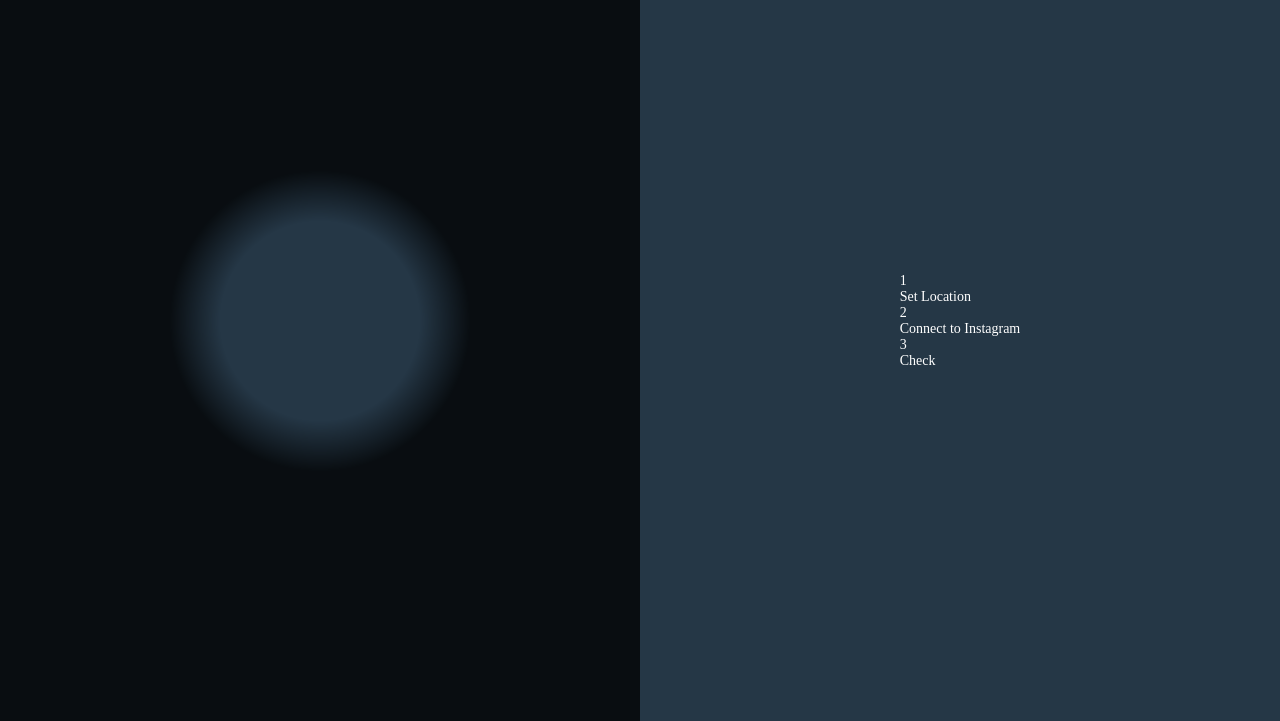
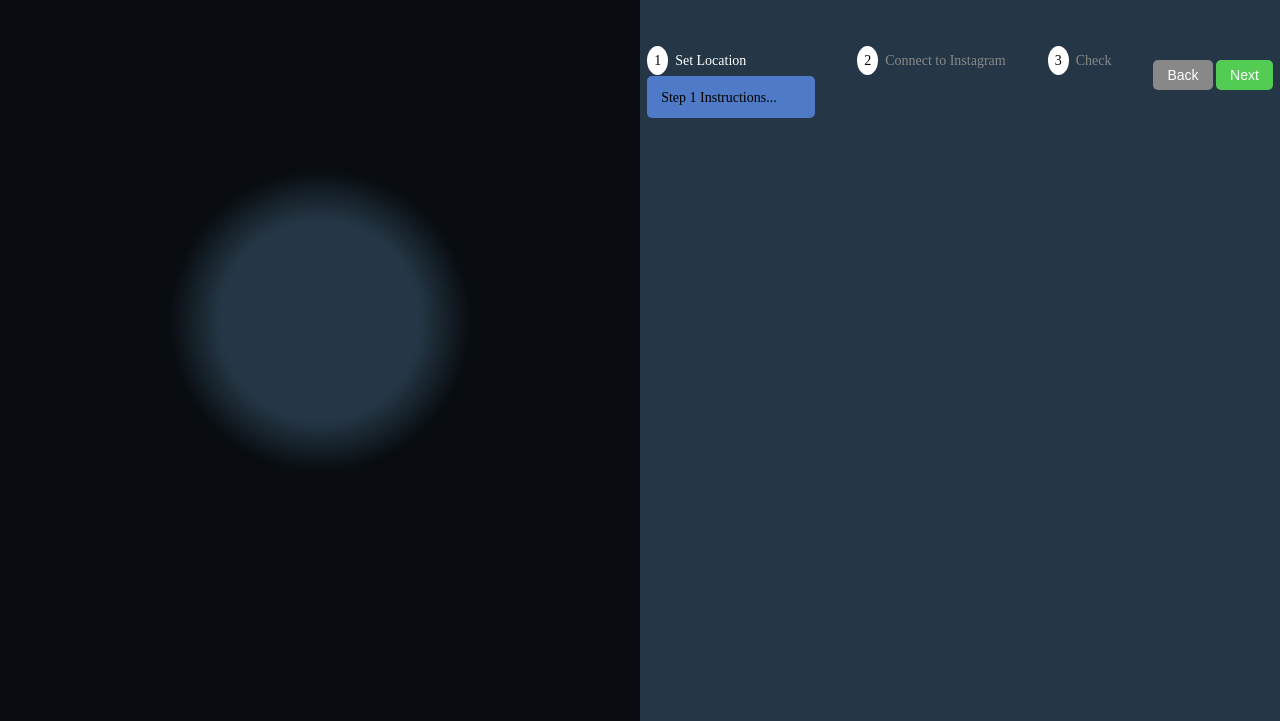
Before and after one commit to Nico4899/discover-me, a website: page main.html in a window 1280 px wide. Shown: the part 79-800 px from the top of the page. Drawn offline with Linux system fonts and the light colour scheme; some packages are replaced by stand-ins of ours.

Commit message:
Add navigation button logic

```diff
--- a/components/initialization/initialization.js
+++ b/components/initialization/initialization.js
@@ -0,0 +1,52 @@
+document.addEventListener("DOMContentLoaded", function() {
+    const steps = document.querySelectorAll('.step');
+    const instructions = document.querySelectorAll('.instruction');
+    const backButton = document.getElementById('back-button');
+    const nextButton = document.getElementById('next-button');
+
+    let activeStep = 0;
+
+    function updateSteps() {
+        steps.forEach((step, index) => {
+            if (index === activeStep) {
+                step.classList.add('active');
+                instructions[index].style.display = 'block';
+            } else {
+                step.classList.remove('active');
+                instructions[index].style.display = 'none';
+            }
+        });
+
+        if (activeStep > 0) {
+            backButton.disabled = false;
+            backButton.style.backgroundColor = 'var(--accent-green)';
+        } else {
+            backButton.disabled = true;
+            backButton.style.backgroundColor = 'var(--neutral-gray)';
+        }
+
+        if (activeStep < steps.length - 1) {
+            nextButton.disabled = false;
+            nextButton.style.backgroundColor = 'var(--accent-green)';
+        } else {
+            nextButton.disabled = true;
+            nextButton.style.backgroundColor = 'var(--neutral-gray)';
+        }
+    }
+
+    nextButton.addEventListener('click', function() {
+        if (activeStep < steps.length - 1) {
+            activeStep++;
+            updateSteps();
+        }
+    });
+
+    backButton.addEventListener('click', function() {
+        if (activeStep > 0) {
+            activeStep--;
+            updateSteps();
+        }
+    });
+
+    updateSteps(); // Initialize the steps
+});
--- a/main.css
+++ b/main.css
@@ -7,7 +7,6 @@
   }
 
 * {
-    margin: auto;
     font-size: 14px;
 }
 
@@ -16,21 +15,71 @@ body, html {
     width: 100%;
     background-color: var(--primary-dark-blue); /* Dark Blue Background */
     color: white; /* White Text */
+    padding: 0px;
+    margin: 0px;
 }
 
 .initial-walkthrough {
     position: absolute;
+    right: 0;
     top: 0;
-    right: 0;
     width: 50%;
     height: 100%;
     display: flex;
     flex-direction: column;
     align-items: center;
-    justify-content: flex-start;
-    padding: 2rem;
+    justify-content: start;
     box-sizing: border-box;
-    row-gap: 2rem;
+}
+
+.stepper {
+    display: flex;
+    flex-wrap: wrap;
+    column-gap: 3rem;
+    margin-bottom: 15rem;
+}
+
+.stepper .step {
+    cursor: pointer;
+    position: relative;
+    color: var(--neutral-gray);
+}
+
+.stepper .step.active, .step > span {
+    color: white; /* Active step color */
+}
+
+.step > span {
+    margin-right: 0.5rem;
+    padding: 0.5rem;
+    border-radius: 50%;
+    background-color: white;
+    color: black;
+}
+
+.step:nth-of-type(1)::after,
+.step:nth-of-type(2)::after {
+    position: absolute;
+    right: -1.5rem; /* Half the space gap to center the line */
+    top: 50%;
+    transform: translateY(-50%);
+    width: 2rem;
+    height: 2px;
+    background-color: white;
+}
+
+.stepper .instruction {
+    width: 10rem;
+    height: 20%;
+    background-color: var(--secondary-light-blue);
+    padding: 1rem;
+    margin-top: 0.5rem;
+    border-radius: 5px;
+    color: black;
+}
+
+.navigation-buttons {
+
 }
 
 #map {
@@ -53,7 +102,22 @@ body, html {
 }
 
 #app-name {
-    position: absolute;
     color: white;
-    font-size: 3em;
+    font-size: 3rem;
+    margin-bottom: 4rem;
 }
+
+#back-button, #next-button {
+    padding: 0.5rem 1rem;
+    margin: 0.5rem 0;
+    background-color: var(--accent-green);
+    border: none;
+    border-radius: 5px;
+    color: white;
+    cursor: pointer;
+}
+
+#back-button:disabled, #next-button:disabled {
+    background-color: var(--neutral-gray);
+    cursor: default;
+}
--- a/main.html
+++ b/main.html
@@ -25,11 +25,27 @@
 
         <div class="initial-walkthrough">
             <h1 id="app-name">Discover Me</h1>
+
             <div class="stepper">
-                <div class="step"><p>1</p>Set Location</div>
-                <div class="step"><p>2</p>Connect to Instagram</div>
-                <div class="step"><p>3</p>Check</div>
+                <div class="step" data-step="1">
+                    <span>1</span>Set Location
+                    <div class="instruction" id="step1-instruction">Step 1 Instructions...</div>
+                </div>
+                <div class="step" data-step="2">
+                    <span>2</span>Connect to Instagram
+                    <div class="instruction" id="step2-instruction">Step 2 Instructions...</div>
+                </div>
+                <div class="step" data-step="3">
+                    <span>3</span>Check
+                    <div class="instruction" id="step3-instruction">Step 3 Instructions...</div>
+                </div>
+
+                <div class="navigation-buttons">
+                    <button class="item" id="back-button">Back</button>
+                    <button class="item" id="next-button">Next</button>
+                </div>
             </div>
+
         </div>
 
 
@@ -40,5 +56,6 @@
               // Add other bootstrap parameters as needed, using camel case.
             });
         </script>
+        <script src="./components/initialization/initialization.js"></script>
     </body>
 </html>
```
